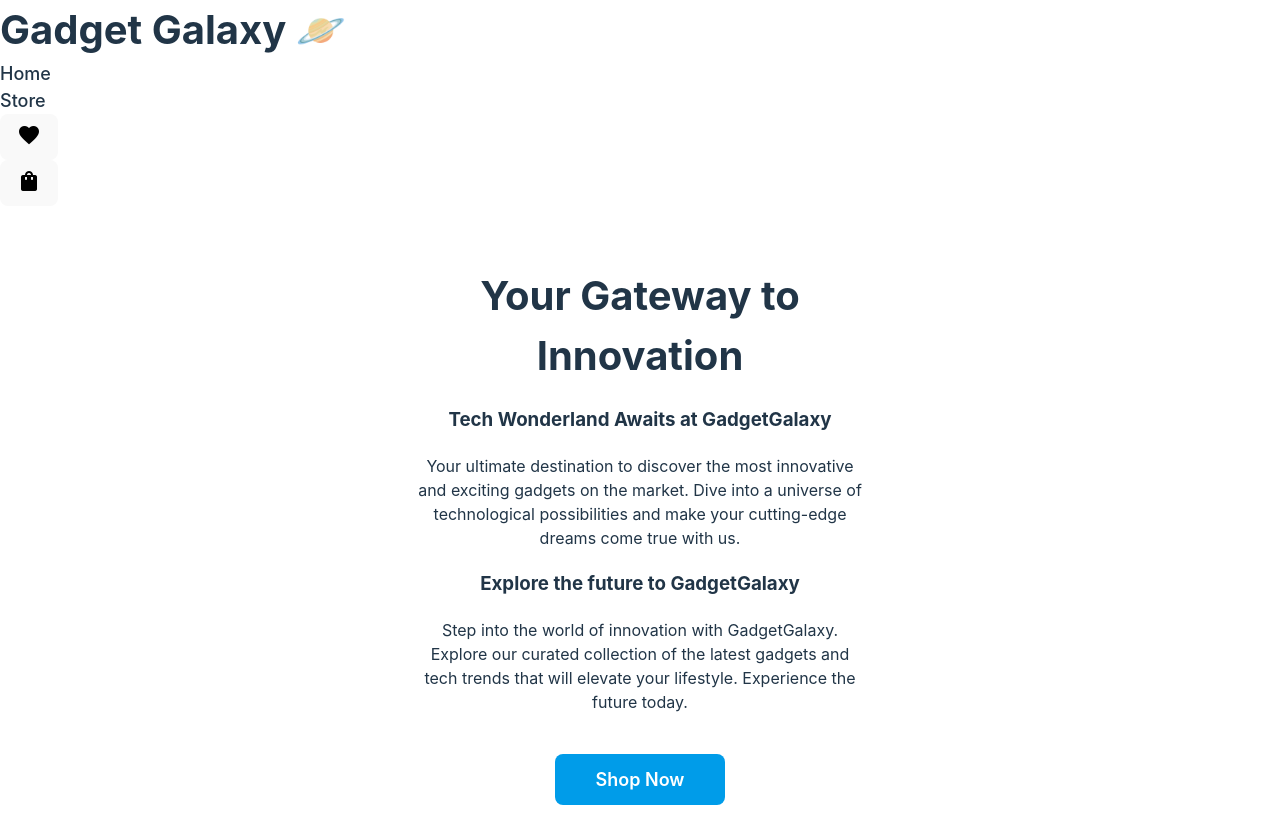
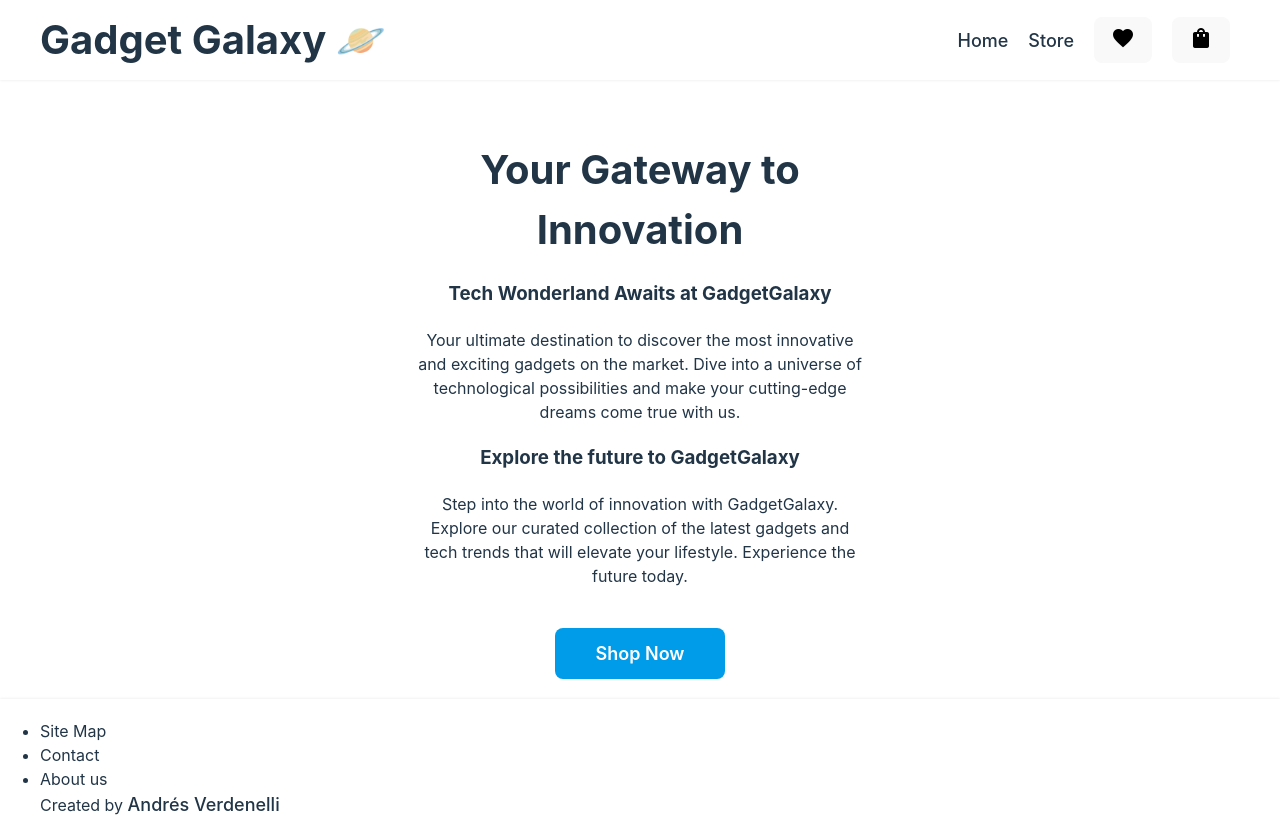
Before and after one commit to mighty-mufasa/react-eshop, a React (Vite) app: page / in a window 1280 px wide. Shown: the top 817 px of the page. Built offline with nearby package versions, Linux system fonts and the light colour scheme.

Commit message:
Update Header component with new logo and styles

```diff
--- a/src/components/Header/Header.jsx
+++ b/src/components/Header/Header.jsx
@@ -1,10 +1,10 @@
 import { Link } from 'react-router-dom'
-
+import './Header.css'
 export default function Header() {
   return (
     <>
       <header>
-        <div className="logo">
+        <div>
           <h1>Gadget Galaxy 🪐</h1>
         </div>
         <nav>
```
